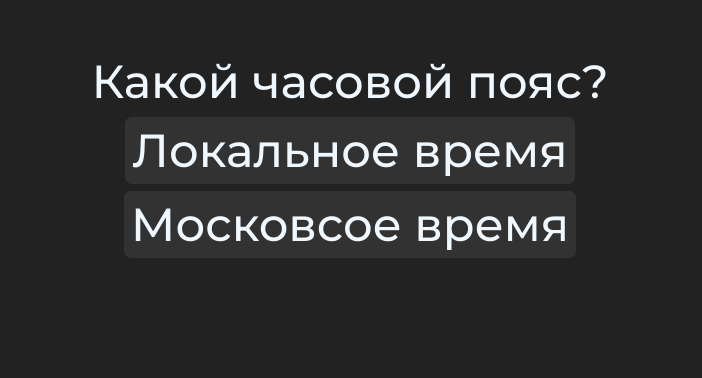
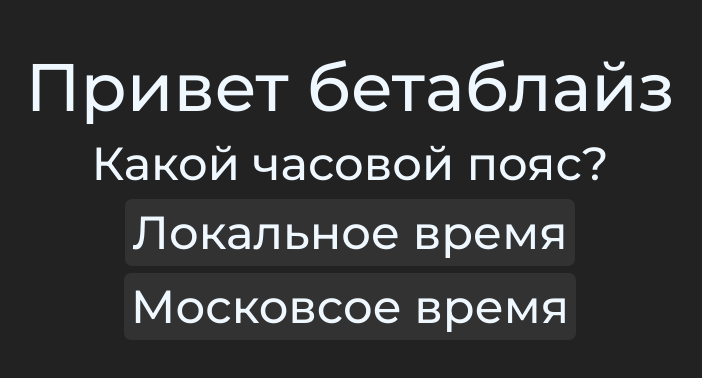
Before and after one commit to qberik/qberik.github.io, a plain HTML site: page parawatch/index.html in a window 1280 px wide. Shown: the part 114-492 px from the top of the page, without its empty margins (290-992 px from the left). Drawn offline with Linux system fonts and the light colour scheme.

Commit message:
Привет бетаблайз

```diff
--- a/parawatch/index.html
+++ b/parawatch/index.html
@@ -17,6 +17,7 @@
     <div id="content" class="centered">
       <div id="text"></div>
       <div id="time"></div>
+      <div style="font-size: calc(1rem + 4vw);">Привет бетаблайз</div>
     </div>
   </body>
 </html>
```
Also changed, not shown: 1 other file.
